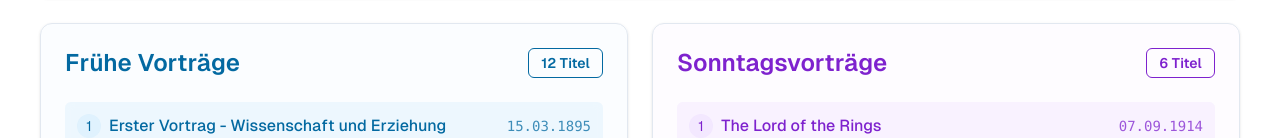
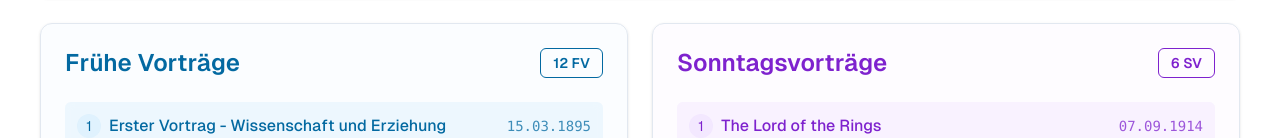
Before and after one commit to mkireva/beinsa-project, a Next.js app: page /home in a window 1280 px wide. Shown: the part 228-366 px from the top of the page. Built offline with nearby package versions, Linux system fonts and the light colour scheme.

Commit message:
fix: badge

```diff
--- a/src/app/(rs)/home/components/BookCard.tsx
+++ b/src/app/(rs)/home/components/BookCard.tsx
@@ -16,6 +16,51 @@ interface BookCardProps {
   genre: string;
   books: Book[];
 }
+
+const getGenreAbbreviation = (genre: string) => {
+  // Normalize the genre name to handle slight variations
+  if (genre.startsWith("Zusammenkunft")) {
+    return "ZKV";
+  }
+
+  switch (genre) {
+    // Okkult Classes
+    case "Jugendokkultklasse":
+      return "JOK";
+    case "Allgemeine Okkultklasse":
+      return "AOK";
+
+    // Regular Lectures
+    case "Frühe Vorträge":
+      return "FV";
+    case "Sonntagsvorträge":
+      return "SV";
+    case "Rila Vorträge":
+      return "RV";
+    case "Morgenwort":
+      return "MW";
+    case "Spezialvorträge":
+      return "SpV";
+    case "Außerlplanmäßige Vorträge":
+      return "APV";
+    case "Letztes Wort":
+      return "LW";
+
+    // Special Groups
+    case "Vorträge bei den Jugenzusammenkünften":
+      return "VJZ";
+    case "Klasse der Tugenden":
+      return "KdT";
+    case "Vorträge vor den Schwestern":
+      return "VvS";
+    case "Vorträge von den Leitern":
+      return "VvL";
+    case "Besondere Vorträge":
+      return "BV";
+    default:
+      return genre.substring(0, 3).toUpperCase();
+  }
+};
 
 export function BookCard({ genre, books }: BookCardProps) {
   return (
@@ -117,7 +162,7 @@ export function BookCard({ genre, books }: BookCardProps) {
                 : "border-sky-700 text-sky-700 dark:border-sky-400 dark:text-sky-400"
             }`}
           >
-            {books.length} {books.length === 1 ? "Titel" : "Titel"}
+            {books.length} {getGenreAbbreviation(genre)}
           </Badge>
         </div>
       </CardHeader>
--- a/src/app/(rs)/home/page.tsx
+++ b/src/app/(rs)/home/page.tsx
@@ -23,7 +23,7 @@ const booksByGenre = {
     { title: "Foundation", year: { year: 1906, month: 1, day: 1 } },
     { title: "Neuromancer", year: { year: 1907, month: 2, day: 3 } },
   ],
-  Sonntagsvorträge: [
+  "Sonntagsvorträge": [
     { title: "The Lord of the Rings", year: { year: 1914, month: 9, day: 7 } },
     { title: "A Game of Thrones", year: { year: 1915, month: 10, day: 15 } },
     { title: "The Name of the Wind", year: { year: 1916, month: 11, day: 23 } },
@@ -34,7 +34,7 @@ const booksByGenre = {
     { title: "A Game of Thrones", year: { year: 1918, month: 1, day: 29 } },
     { title: "The Name of the Wind", year: { year: 1919, month: 2, day: 1 } },
   ],
-  Morgenwort: [
+  "Morgenwort": [
     { title: "The Da Vinci Code", year: { year: 1920, month: 1, day: 5 } },
     { title: "Gone Girl", year: { year: 1921, month: 2, day: 18 } },
     {
@@ -56,7 +56,7 @@ const booksByGenre = {
     { title: "Outlander", year: { year: 1930, month: 11, day: 11 } },
     { title: "The Notebook", year: { year: 1931, month: 12, day: 13 } },
   ],
-  Jugendokkultklasse: [
+  "Jugendokkultklasse": [
     { title: "Wolf Hall", year: { year: 1932, month: 1, day: 15 } },
     { title: "The Book Thief", year: { year: 1933, month: 2, day: 17 } },
     {
@@ -84,7 +84,7 @@ const booksByGenre = {
       year: { year: 1943, month: 12, day: 7 },
     },
   ],
-  Zusammenkuftsvorträge: [
+  "Zusammenkunftsvorträge": [
     { title: "Beyond Good and Evil", year: { year: 1944, month: 1, day: 9 } },
     { title: "The Republic", year: { year: 1945, month: 2, day: 11 } },
     { title: "Meditations", year: { year: 1946, month: 3, day: 13 } },
@@ -214,9 +214,9 @@ export default function Home() {
               new Date(b.year.year, b.year.month - 1, b.year.day).getTime()
             );
           case "title-asc":
-            return a.title.localeCompare(b.title, 'de');
+            return a.title.localeCompare(b.title, "de");
           case "title-desc":
-            return b.title.localeCompare(a.title, 'de');
+            return b.title.localeCompare(a.title, "de");
           default:
             return 0;
         }
@@ -246,11 +246,7 @@ export default function Home() {
         />
         <div className="grid grid-cols-1 lg:grid-cols-2 gap-4 sm:gap-6">
           {Object.entries(filteredAndSortedBooks).map(([genre, books]) => (
-            <BookCard
-              key={genre}
-              genre={genre}
-              books={books}
-            />
+            <BookCard key={genre} genre={genre} books={books} />
           ))}
         </div>
       </div>
```
